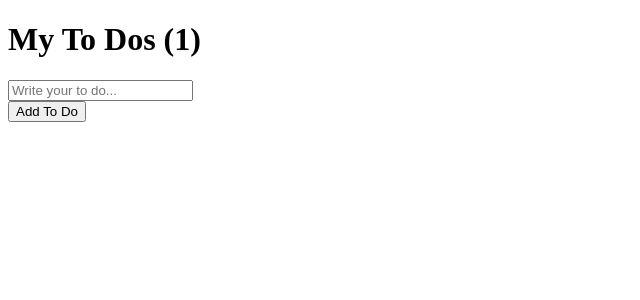
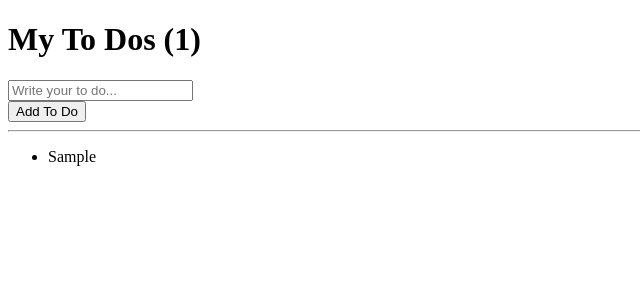
Before and after one commit to MoongStory/Moon-Light-Project, a React (Create React App) app in the folder Moong/react-for-beginners/: page / in a window 1280 px wide. Both pictures are taken after typing "Sample" into the empty fields and a click on the button "Add To Do". Shown: the top 300 px of the page, without its empty margins (0-640 px from the left). Built offline with nearby package versions, Linux system fonts and the light colour scheme.

Commit message:
노마드코더, ReactJS로 영화 웹 서비스 만들기, #7.1

```diff
--- a/Moong/react-for-beginners/src/App.js
+++ b/Moong/react-for-beginners/src/App.js
@@ -8,16 +8,17 @@
   const onChange = (event) => setTodo(event.target.value);
   const onSubmit = (event) => {
     event.preventDefault();
-    // console.log(toDo);
-	if(toDo === "") {
+
+    if (toDo === "") {
       return;
     }
 
-	setToDos(currentArray => [toDo, ...currentArray]);
+    setToDos((currentArray) => [toDo, ...currentArray]);
     setTodo("");
   };
 
   console.log(toDos);
+  console.log(toDos.map((item, index) => (<li key={index}>{item}</li>)));
 
   return (
     <div>
@@ -32,6 +33,12 @@
         <br />
         <button>Add To Do</button>
       </form>
+      <hr />
+      <ul>
+        {toDos.map((item, index) => (
+          <li key={index}>{item}</li>
+        ))}
+      </ul>
     </div>
   );
 }
```
Lines whose indentation alone changed are shown as unchanged.
